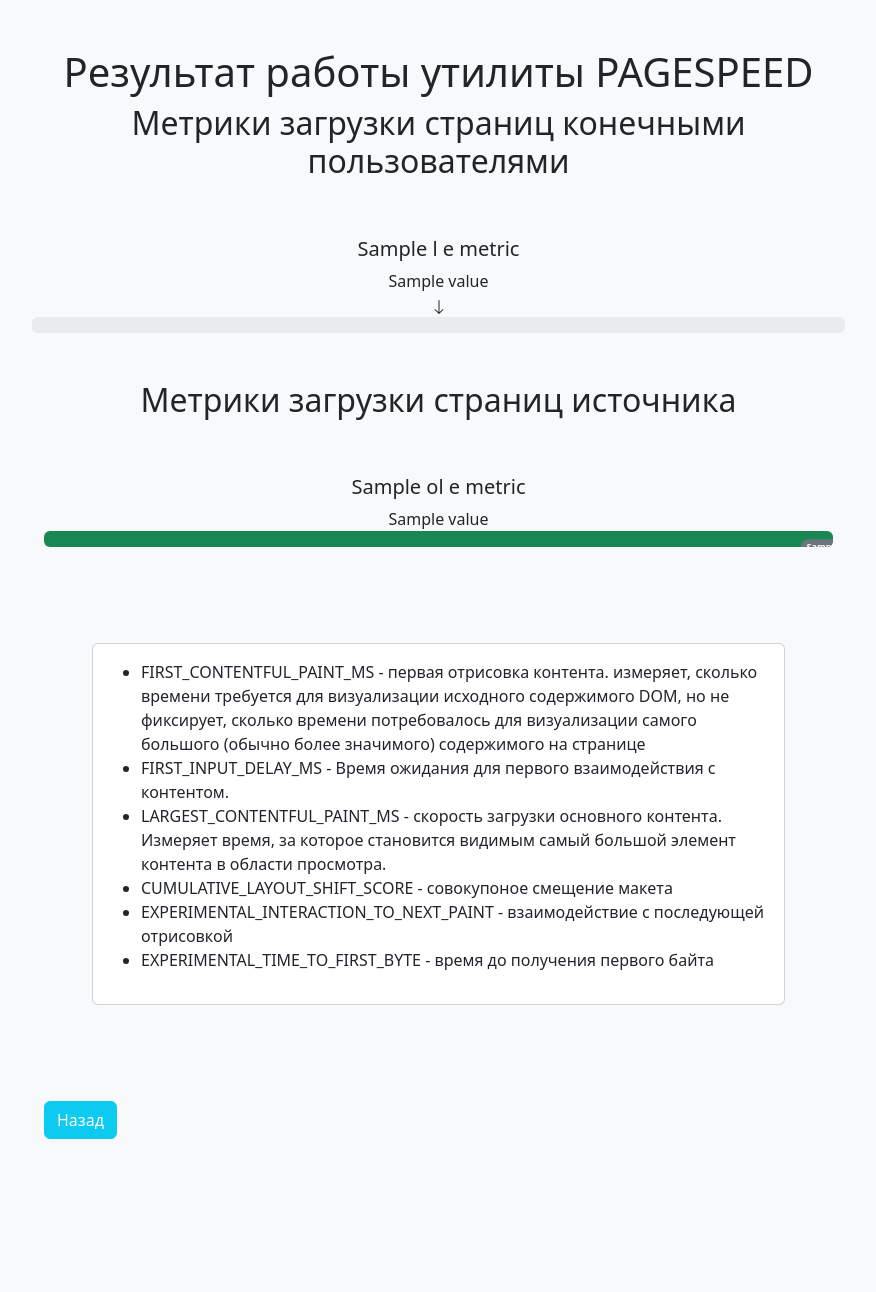
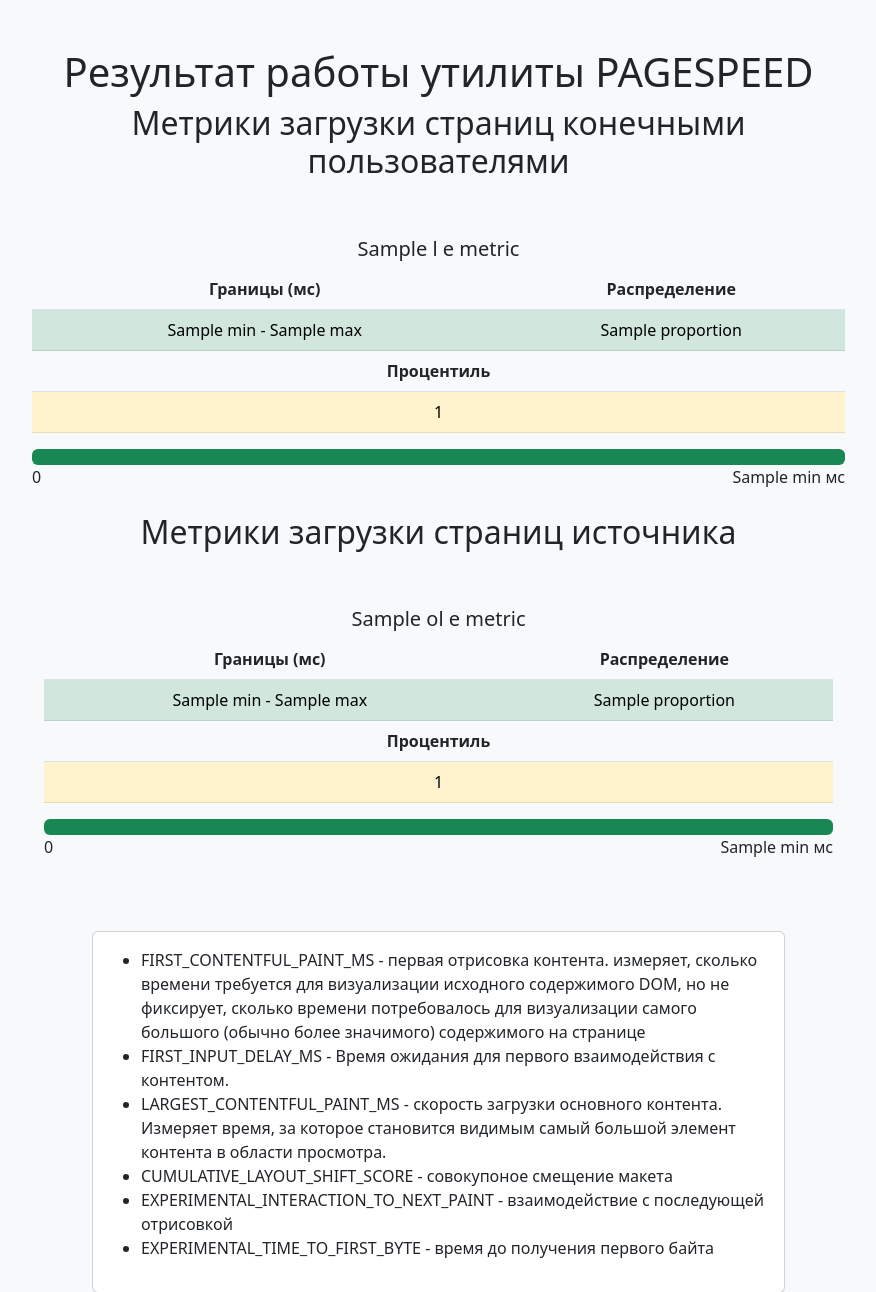
Before and after one commit to Miktima/pspeed, a Django app: template pagespeed/getdata/templates/getdata/results.html in a window 1280 px wide. Shown: the top 1292 px of the page, without its empty margins (62-938 px from the left). Before the commit the page ends 1139 px from the top, so only its background shows below. Run offline with Django 4.2, Linux system fonts and the light colour scheme; the template is opened without the code that fills it: most values are stand-ins (such as "Sample title", 1, 10 or a date in 2020); some libraries are stand-ins or nearby versions.

Commit message:
pre final

```diff
--- a/pagespeed/getdata/templates/getdata/results.html
+++ b/pagespeed/getdata/templates/getdata/results.html
@@ -6,20 +6,44 @@
             {% if forloop.counter0|divisibleby:"2" %}<div class="row">{% endif %}
             <div class="col my-5">
                 <h5>{{name_metric}}</h5>
-                <div>{{value}}</div>
-                <svg xmlns="http://www.w3.org/2000/svg" width="16" height="16" fill="currentColor" class="bi bi-arrow-down" viewBox="0 0 16 16">
-                    <path fill-rule="evenodd" d="M8 1a.5.5 0 0 1 .5.5v11.793l3.146-3.147a.5.5 0 0 1 .708.708l-4 4a.5.5 0 0 1-.708 0l-4-4a.5.5 0 0 1 .708-.708L7.5 13.293V1.5A.5.5 0 0 1 8 1z"/>
-                </svg>
-            <div class="progress-stacked">
+                <table class="table">
+                    <tr>
+                        <th>Границы (мс)</th><th>Распределение</th>
+                    </tr>
+                    {% for distro in value.distributions %}
+                    <tr class="{% cycle 'table-success' 'table-warning' 'table-danger' %}">
+                        {% if forloop.counter0 < 2 %}
+                            <td>{{distro.min}} - {{distro.max}}</td>
+                        {% else %}
+                            <td>{{distro.min}} - ...</td>
+                        {% endif %}
+                        <td>{{distro.proportion}}</td>
+                    </tr>
+                    {% endfor %}
+                    <tr><th colspan="2">Процентиль</th></tr>
+                    <tr><td colspan="2"
+                        {% if value.percentile < value.distributions.0.max %}
+                            class = "table-success"
+                        {% elif value.percentile > value.distributions.2.min %}
+                            class = "table-danger"
+                        {% else %}
+                            class = "table-warning"
+                        {% endif %}>
+                        {{value.percentile}}
+                    </td></tr>
+                </table>
+                <div class="progress-stacked">
                     {% for distro in value.distributions %}
                         <div class="progress" role="progressbar" aria-label="Segment {{forloop.counter}}"
                             aria-valuenow="{% widthratio distro.proportion 1 100 %}" aria-valuemin="0" aria-valuemax="100"
                             style="width: {% widthratio distro.proportion 1 100 %}%">
-                            <div class="progress-bar {% cycle 'bg-success' 'bg-warning' 'bg-danger' %}  position-relative m-5">
-                                <span class="position-absolute top-100 start-0 translate-middle badge rounded-pill bg-secondary">{{distro.min}}</span>
-                            </div>
+                            <div class="progress-bar {% cycle 'bg-success' 'bg-warning' 'bg-danger' %} "></div>
                         </div>
                     {% endfor %}
+                </div>
+                <div class="position-relative">
+                    <div class="position-absolute top-0 start-0">0</div>
+                    <div class="position-absolute top-0 end-0">{{value.distributions.2.min}} мс</div>
                 </div>
             </div>
             {% if forloop.counter|divisibleby:"2" %}</div>{% endif %}
@@ -31,17 +55,44 @@
             {% if forloop.counter0|divisibleby:"2" %}<div class="row">{% endif %}
             <div class="col my-5">
                 <h5>{{name_metric}}</h5>
-                <div>{{value}}</div>
+                <table class="table">
+                    <tr>
+                        <th>Границы (мс)</th><th>Распределение</th>
+                    </tr>
+                    {% for distro in value.distributions %}
+                    <tr class="{% cycle 'table-success' 'table-warning' 'table-danger' %}">
+                        {% if forloop.counter0 < 2 %}
+                            <td>{{distro.min}} - {{distro.max}}</td>
+                        {% else %}
+                            <td>{{distro.min}} - ...</td>
+                        {% endif %}
+                        <td>{{distro.proportion}}</td>
+                    </tr>
+                    {% endfor %}
+                    <tr><th colspan="2">Процентиль</th></tr>
+                    <tr><td colspan="2"
+                        {% if value.percentile < value.distributions.0.max %}
+                            class = "table-success"
+                        {% elif value.percentile > value.distributions.2.min %}
+                            class = "table-danger"
+                        {% else %}
+                            class = "table-warning"
+                        {% endif %}>
+                        {{value.percentile}}
+                    </td></tr>
+                </table>
                 <div class="progress-stacked">
                     {% for distro in value.distributions %}
                         <div class="progress" role="progressbar" aria-label="Segment {{forloop.counter}}"
                             aria-valuenow="{% widthratio distro.proportion 1 100 %}" aria-valuemin="0" aria-valuemax="100"
                             style="width: {% widthratio distro.proportion 1 100 %}%">
-                            <div class="progress-bar {% cycle 'bg-success' 'bg-warning' 'bg-danger' %} position-relative">
-                                <span class="position-absolute top-100 start-100 translate-middle badge rounded-pill bg-secondary">{{distro.min}}</span>
-                            </div>
+                            <div class="progress-bar {% cycle 'bg-success' 'bg-warning' 'bg-danger' %}"></div>
                         </div>
                     {% endfor %}
+                </div>
+                <div class="position-relative">
+                    <div class="position-absolute top-0 start-0">0</div>
+                    <div class="position-absolute top-0 end-0">{{value.distributions.2.min}} мс</div>
                 </div>
             </div>
             {% if forloop.counter|divisibleby:"2" %}</div>{% endif %}
--- a/pagespeed/getdata/views.py
+++ b/pagespeed/getdata/views.py
@@ -24,10 +24,12 @@ def results(request):
         return HttpResponseRedirect(reverse('index'))
     else:
         ps = PageSpeed(portal_obj.url)
-        ps.get_result()
+        res = ps.get_result()
+        if res == False:
+            messages.error(request, ps.error)
+            return HttpResponseRedirect(reverse('index'))
         context = {
             "lE_metrics": ps.lE_metrics,
             "olE_metrics": ps.olE_metrics,
         }
         return render(request, 'getdata/results.html', context)
-    return render(request)
```
Also changed, not shown: pagespeed/getdata/PageSpeed.py (+9 -4 lines).
